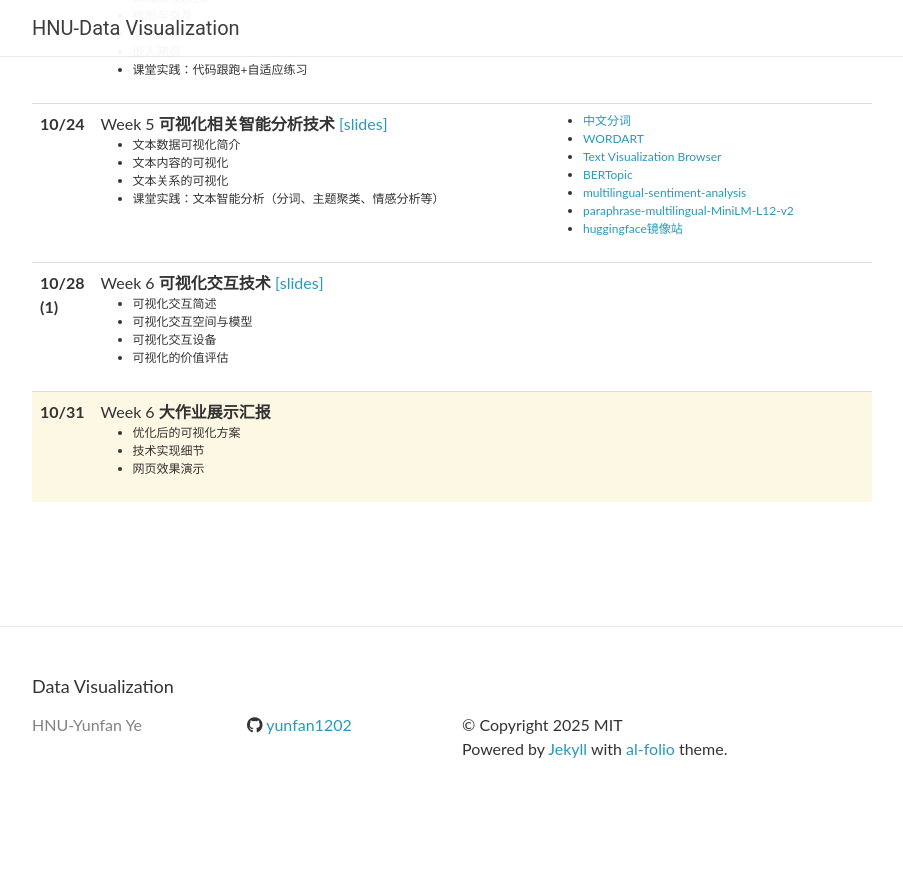
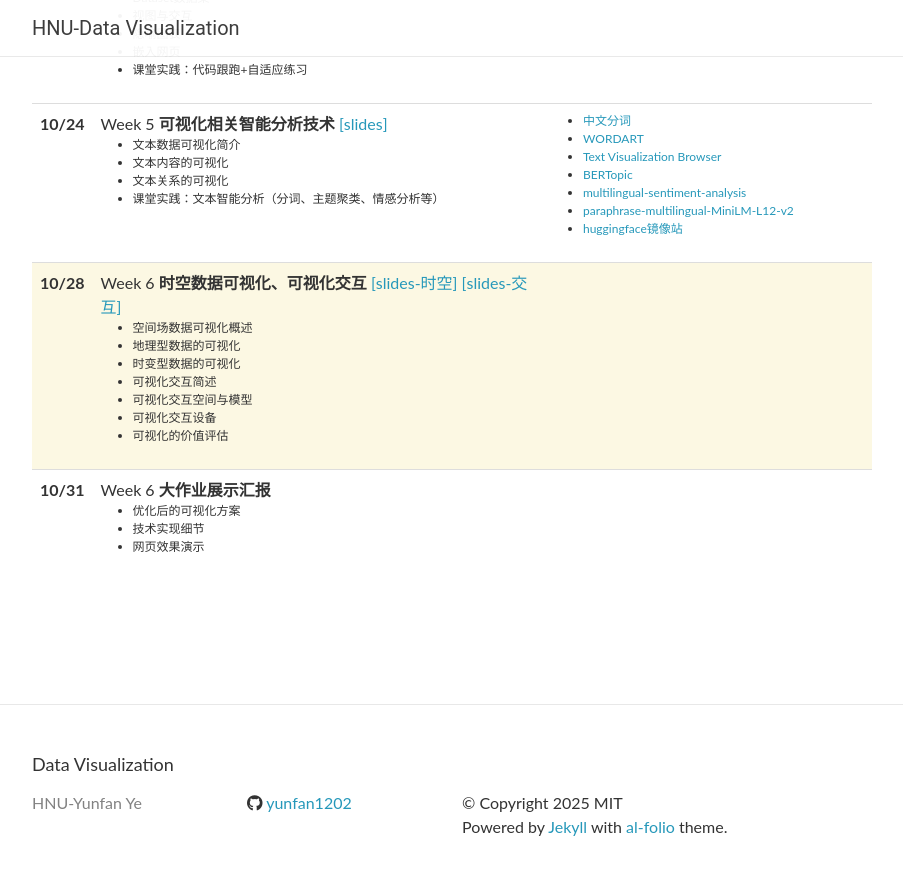
Before and after one commit to yunfan1202/data_visualization, a Jekyll site: the page built from fall2025/_pages/schedule.md, in a window 1280 px wide and 900 px high, scrolled down 1089 px. Shown: the top 875 px of the window, without its empty margins (188-1091 px from the left). Built offline with Jekyll 4.4.1, drawn with Linux system fonts in a browser that asks for light colours; nearby versions of some CDN libraries; comment, search, counter and statistics services are not loaded; before the commit the page ends 1911 px from its top, so only the background shows below that.

Commit message:
Update lectures_2025.yml

```diff
--- a/_data/lectures_2025.yml
+++ b/_data/lectures_2025.yml
@@ -112,27 +112,29 @@
     - <a href="https://huggingface.co/sentence-transformers/paraphrase-multilingual-MiniLM-L12-v2">paraphrase-multilingual-MiniLM-L12-v2</a> <br/>
     - <a href="https://hf-mirror.com/">huggingface镜像站</a> <br/>
 
-- date: 10/28 (1)
+- date: 10/28
   title: >
-    Week 6 <b>时空数据可视化</b> <a href="8-时空数据可视化.pdf">[slides]</a>
+    Week 6 <b>时空数据可视化、可视化交互</b> <a href="8-时空数据可视化.pdf">[slides-时空]</a> <a href="9-可视化交互技术.pdf">[slides-交互]</a>
   slides:
   topics:
     - 空间场数据可视化概述
     - 地理型数据的可视化
     - 时变型数据的可视化
-  readings:
-
-  - date: 10/28 (2)
-  title: >
-    Week 6 <b>可视化交互技术</b> <a href="9-可视化交互技术.pdf">[slides]</a>
-  slides:
-  topics:
     - 可视化交互简述
     - 可视化交互空间与模型
     - 可视化交互设备
     - 可视化的价值评估
   readings:
-
+  # - date: 10/28
+  # title: >
+  #   Week 6 <b>可视化交互技术</b> <a href="9-可视化交互技术.pdf">[slides]</a>
+  # slides:
+  # topics:
+  #   - 可视化交互简述
+  #   - 可视化交互空间与模型
+  #   - 可视化交互设备
+  #   - 可视化的价值评估
+  # readings:
 - date: 10/31
   title: >
     Week 6 <b>大作业展示汇报</b>
```
